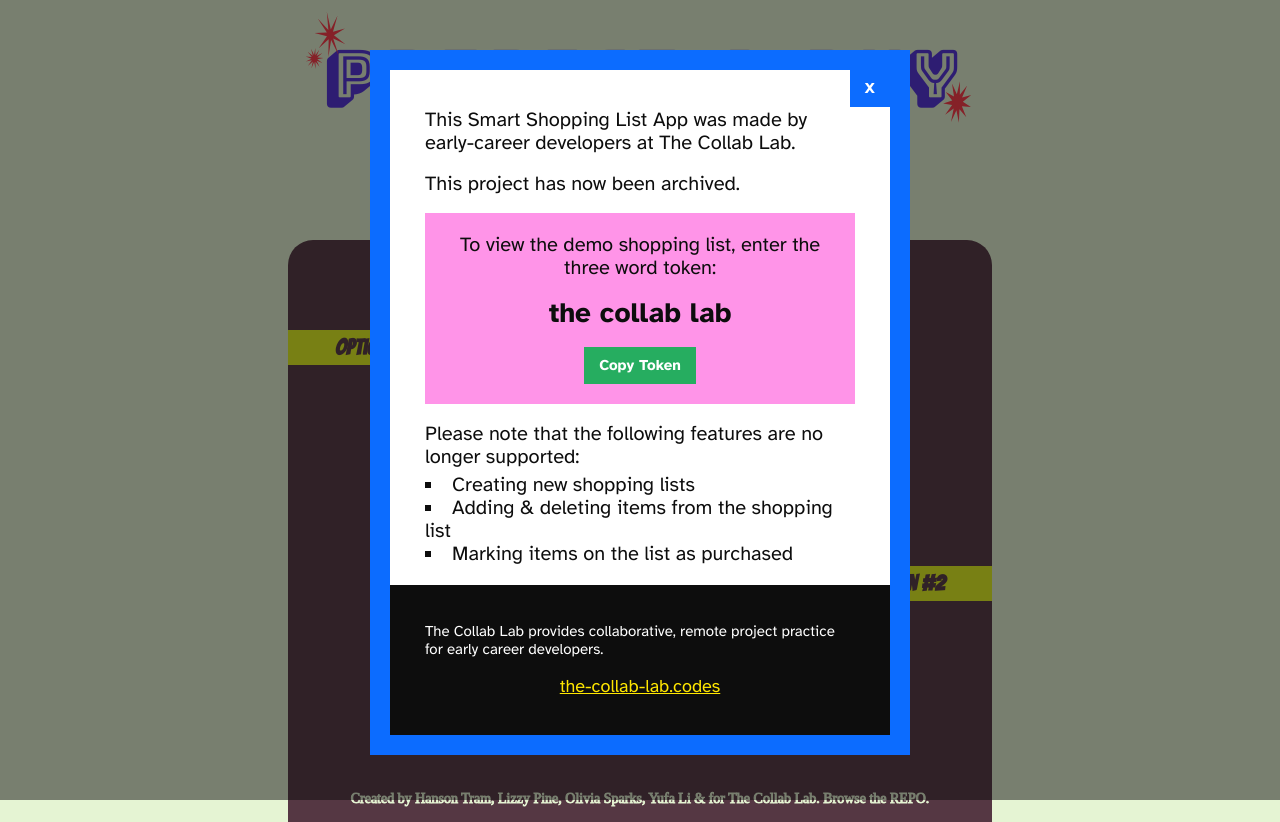
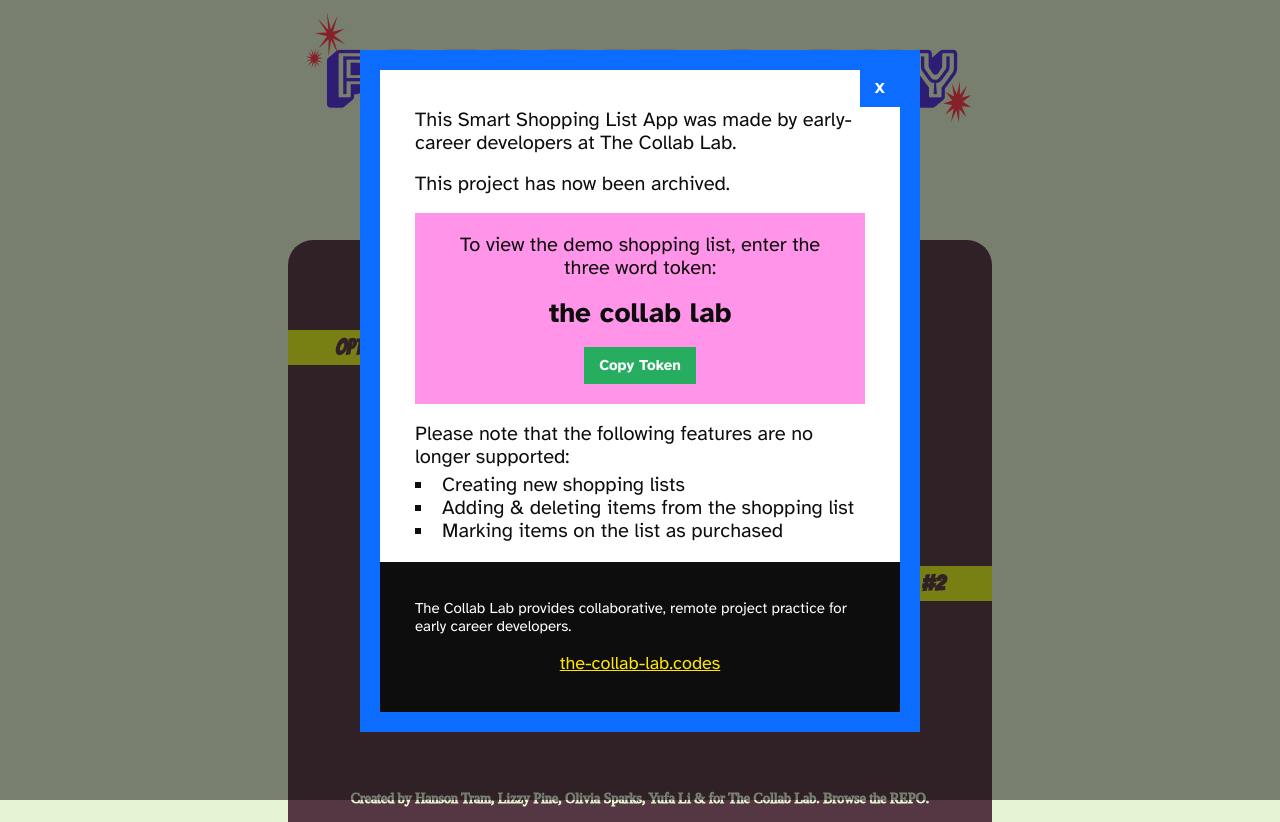
Before and after one commit to the-collab-lab/tcl-61-smart-shopping-list, a React (Vite) app: page / in a window 1280 px wide. Built offline with nearby package versions, Linux system fonts and the light colour scheme; a web font is replaced by a local one.

Commit message:
final tweaks, confirmed screen reader reads through popup prior to site content

```diff
--- a/src/views/Popup/Popup.jsx
+++ b/src/views/Popup/Popup.jsx
@@ -2,8 +2,8 @@
 
 export function Popup({ setShowPopup }) {
 	return (
-		<div id="popupCon">
-			<div id="bg"></div>
+		<div id="popup-con">
+			<div id="popup-bg"></div>
 			<div id="popup">
 				<link
 					href="https://fonts.googleapis.com/css2?family=Atkinson+Hyperlegible:wght@400;700&display=swap"
@@ -33,10 +33,10 @@
 						</button>
 					</div>
 				</div>
+				<p className="not-supported">
+					Please note that the following features are no longer supported:
+				</p>
 				<ul>
-					<p>
-						Please note that the following features are no longer supported:
-					</p>
 					<li>Creating new shopping lists</li>
 					<li>Adding & deleting items from the shopping list</li>
 					<li>Marking items on the list as purchased</li>
--- a/src/views/Popup/popup.css
+++ b/src/views/Popup/popup.css
@@ -1,4 +1,4 @@
-#bg {
+#popup-bg {
 	position: fixed;
 	z-index: 1000;
 	height: 100vh;
@@ -14,7 +14,7 @@
 	right: 0;
 	left: 0;
 	width: 50%;
-	max-width: 430px;
+	max-width: 450px;
 	margin: auto;
 	border: solid 20px #0c6cff;
 	padding: 20px 35px;
@@ -76,7 +76,7 @@
 	cursor: pointer;
 }
 
-#popup ul p {
+#popup p.not-supported {
 	margin-bottom: 5px;
 }
 
```
